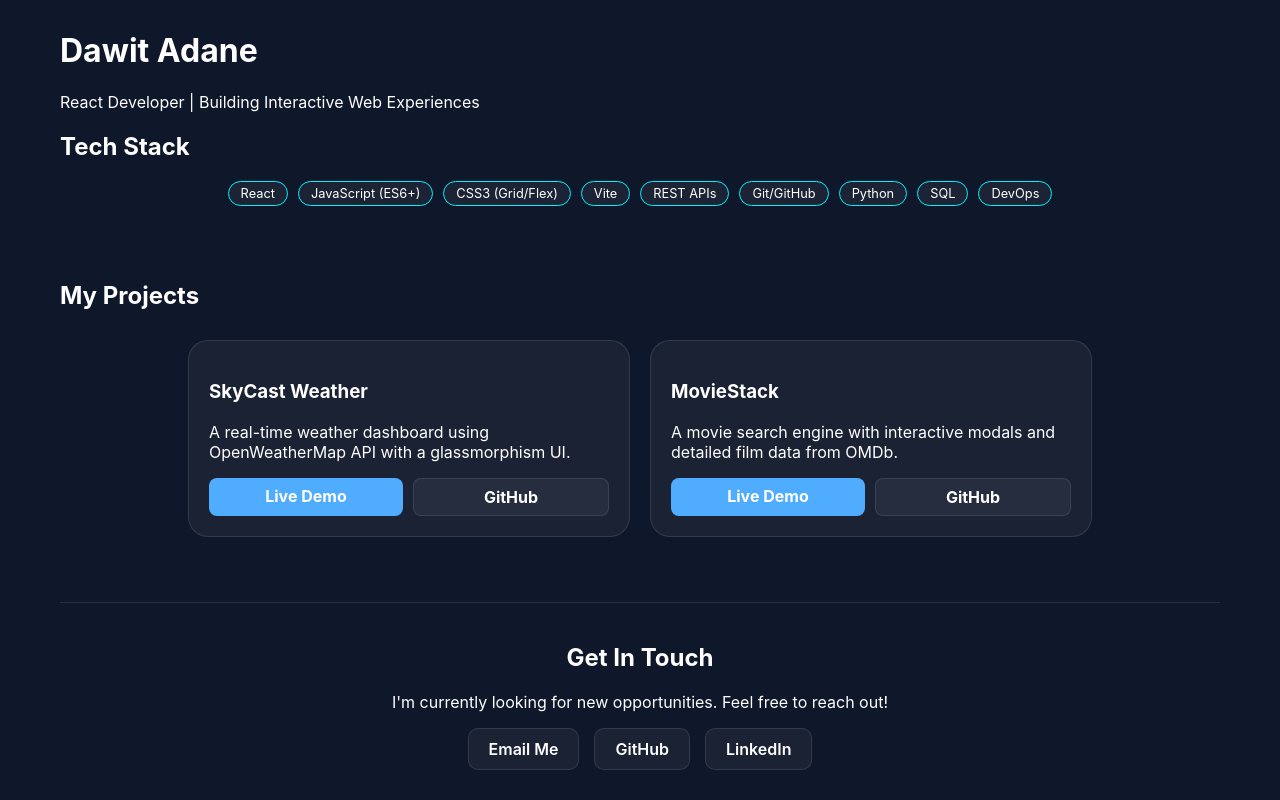
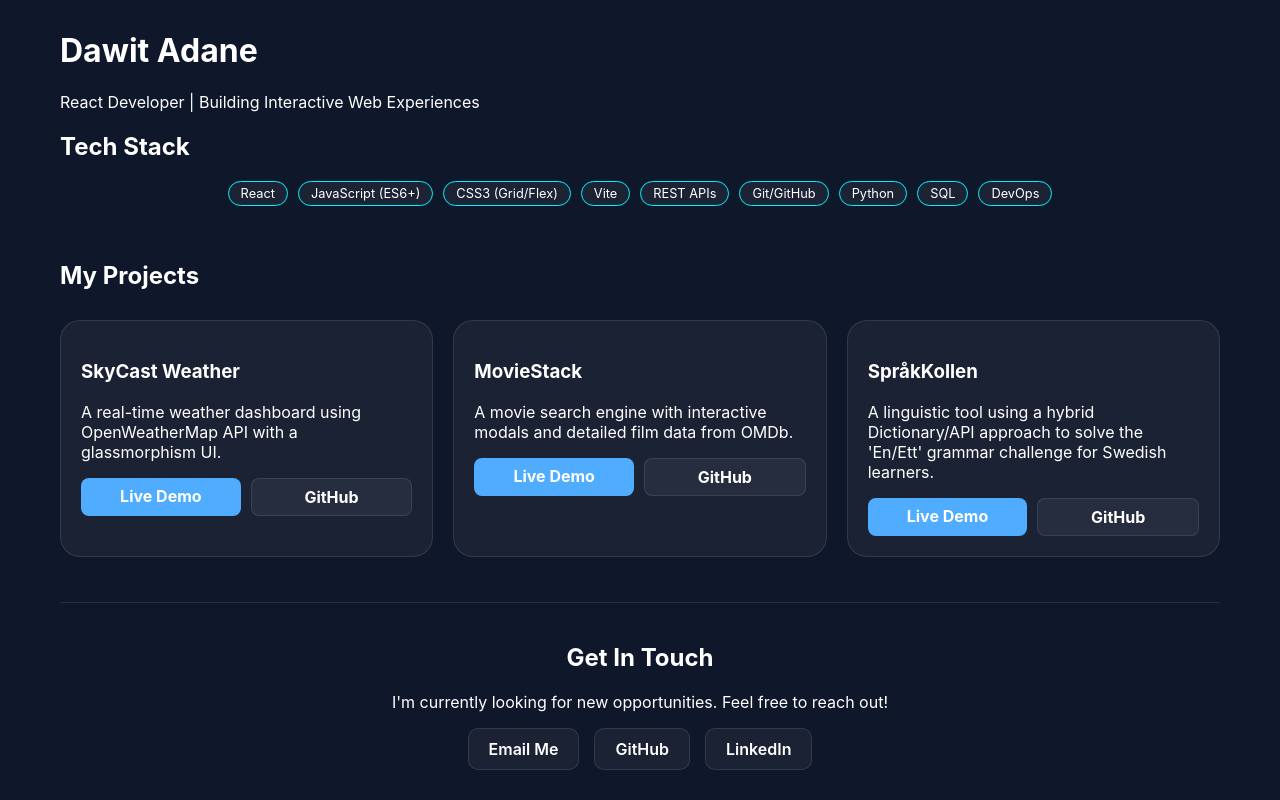
Before and after one commit to daveadane/my-portfolio, a React (Vite) app: page / in a window 1280 px wide. Built offline with nearby package versions, Linux system fonts and the light colour scheme.

Commit message:
adding Språkkollen

```diff
--- a/src/projects.js
+++ b/src/projects.js
@@ -14,5 +14,13 @@ export const projects = [
     link: "https://movie-serch-engine.vercel.app/",
     github: "https://github.com/daveadane/movie-search-engine",
     image: "/movie-screenshot.png"
-  }
+  },
+
+  {
+  title: "SpråkKollen",
+  description: "A linguistic tool using a hybrid Dictionary/API approach to solve the 'En/Ett' grammar challenge for Swedish learners.",
+  tech: ["React", "REST API", "JSON", "Debounce"],
+  liveLink: "https://swedish-ett-en.vercel.app", // Replace with your actual Vercel URL
+  githubLink: "https://github.com/daveadane/swedish-ett-en"
+}
 ];
```
